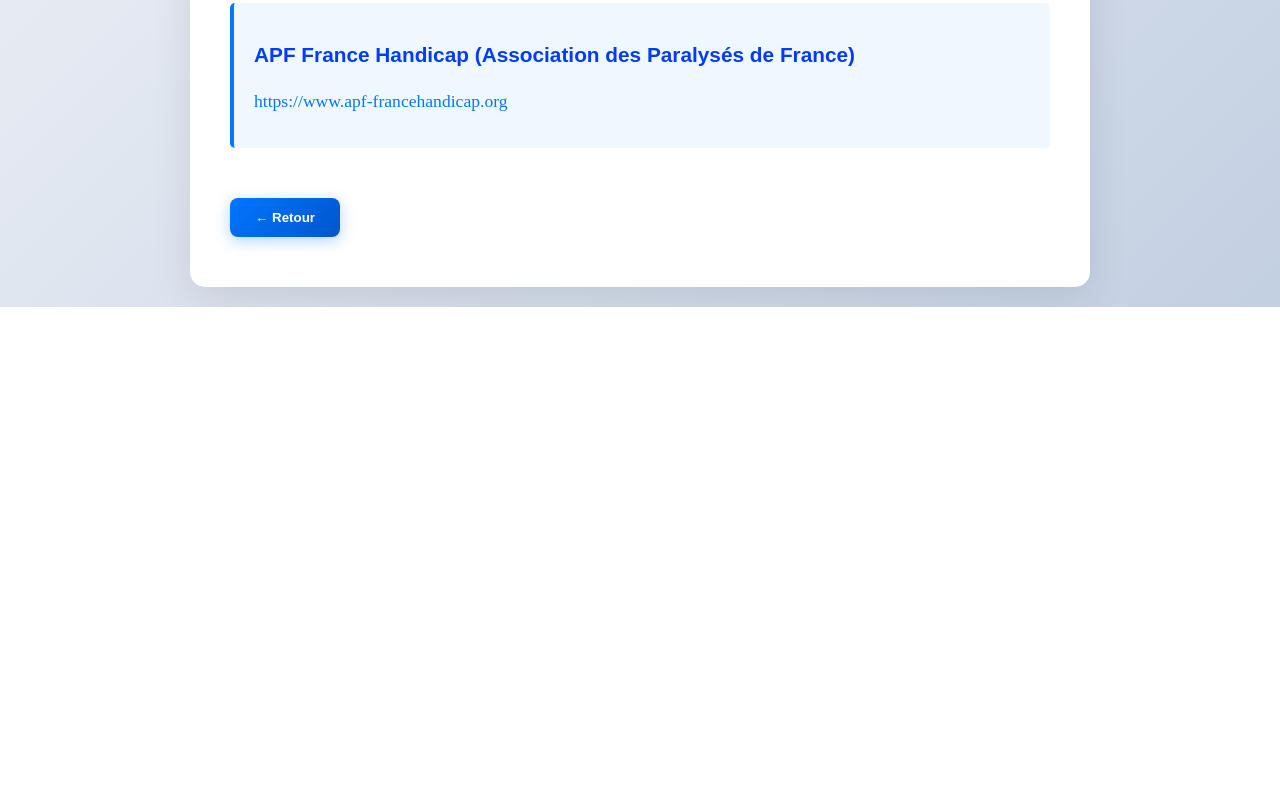
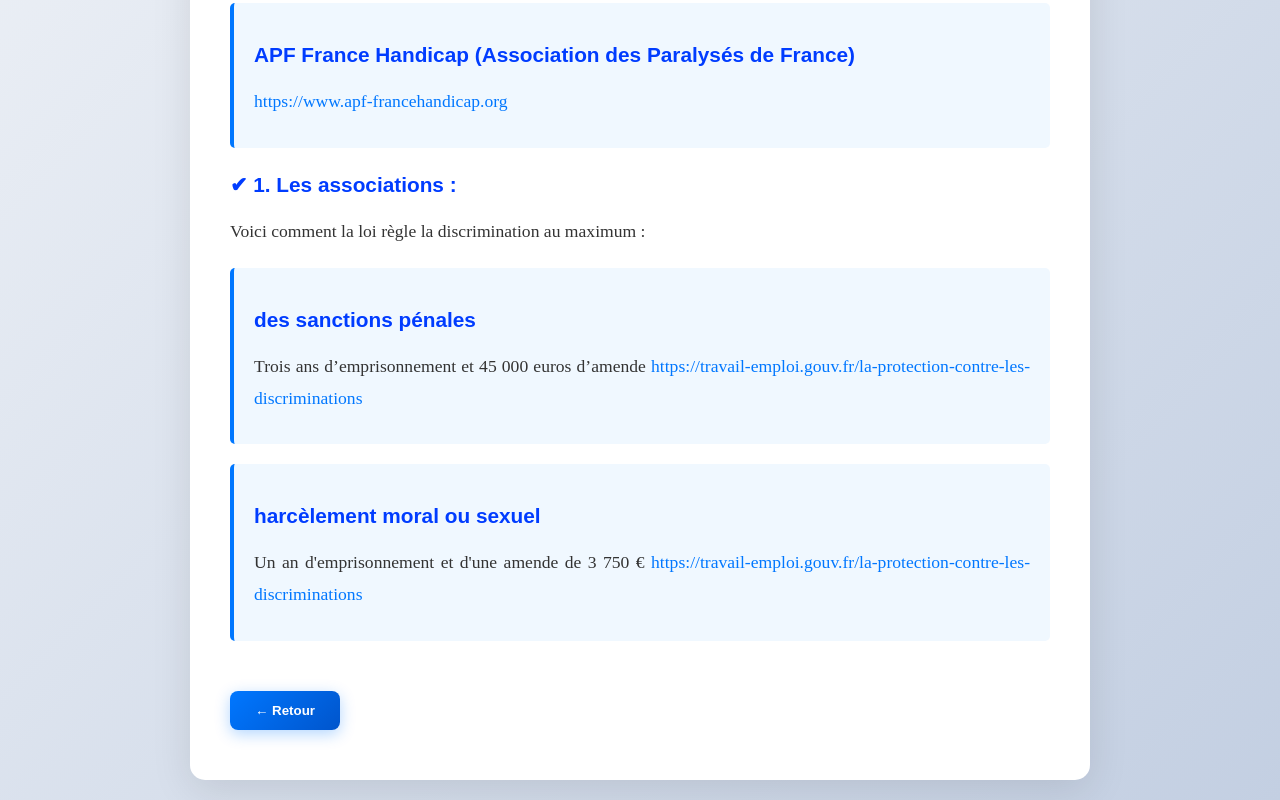
Before and after one commit to shiyon7/emc, a plain HTML site: page les_acteurs.html in a window 1280 px wide. Shown: the part 645-1445 px from the top of the page. Before the commit the page ends 952 px from the top, so only its background shows below. Drawn offline with Linux system fonts and the light colour scheme.

Commit message:
améliorer la page 3

```diff
--- a/les_acteurs.html
+++ b/les_acteurs.html
@@ -39,6 +39,26 @@
         <a href="https://www.apf-francehandicap.org/" target="_blank">https://www.apf-francehandicap.org</a>
       </p>
     </div>
+    <h3>✔ 1. Les associations :</h3>
+    <p>Voici comment la loi règle la discrimination au maximum :</p>
+    <div class="highlight-box">
+      <h3>des sanctions pénales</h3>
+      <p>
+        Trois ans d’emprisonnement et 45 000 euros d’amende
+        <a href="https://travail-emploi.gouv.fr/la-protection-contre-les-discriminations#:~:text=Les%20sanctions%20du%20délit%20de,amende%20de%20225%20000%20€."
+          target="_blank">https://travail-emploi.gouv.fr/la-protection-contre-les-discriminations</a>
+      </p>
+    </div>
+
+    <div class="highlight-box">
+      <h3>harcèlement moral ou sexuel</h3>
+      <p>
+        Un an d'emprisonnement et d'une amende de 3 750 €
+        <a href="https://travail-emploi.gouv.fr/la-protection-contre-les-discriminations#:~:text=Les%20sanctions%20du%20délit%20de,amende%20de%20225%20000%20€."
+          target="_blank">https://travail-emploi.gouv.fr/la-protection-contre-les-discriminations</a>
+      </p>
+    </div>
+
     <button>
       <a href="loi_vs_discrimination.html">← Retour</a>
     </button>
```
